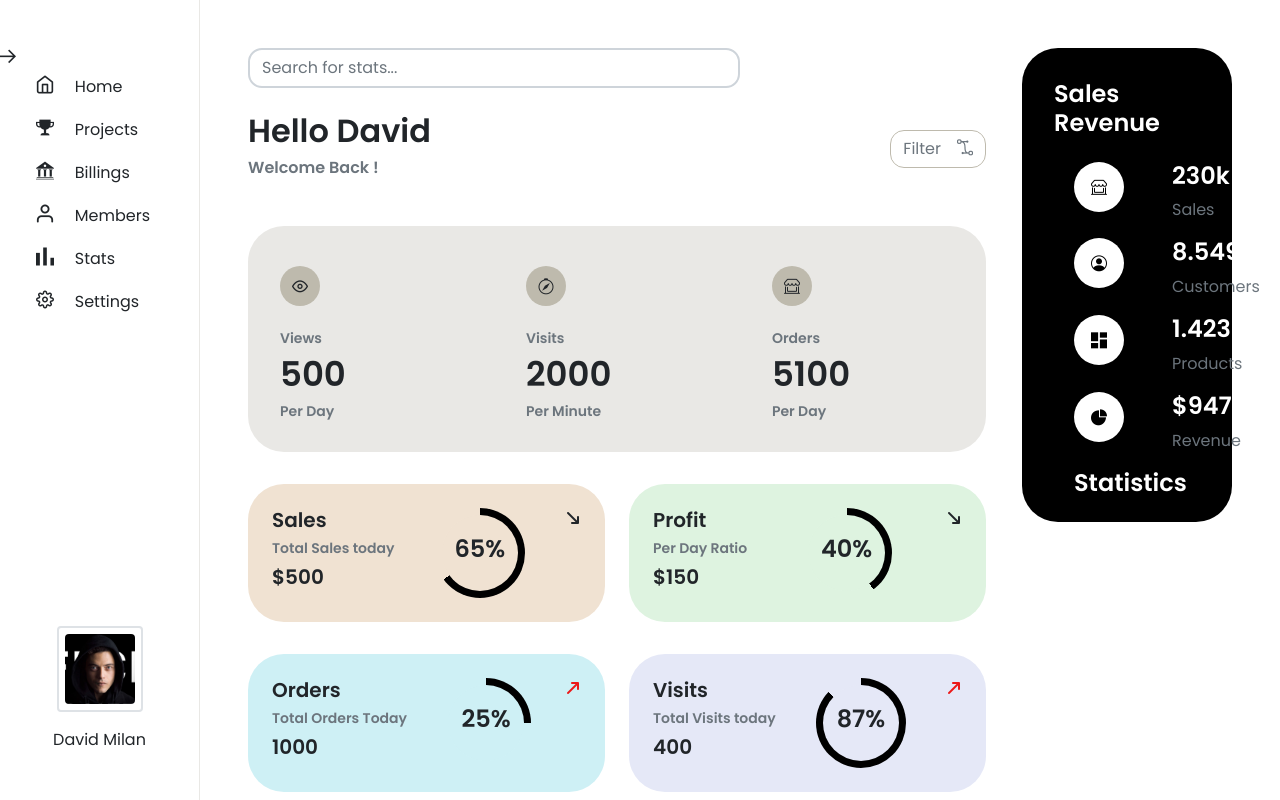
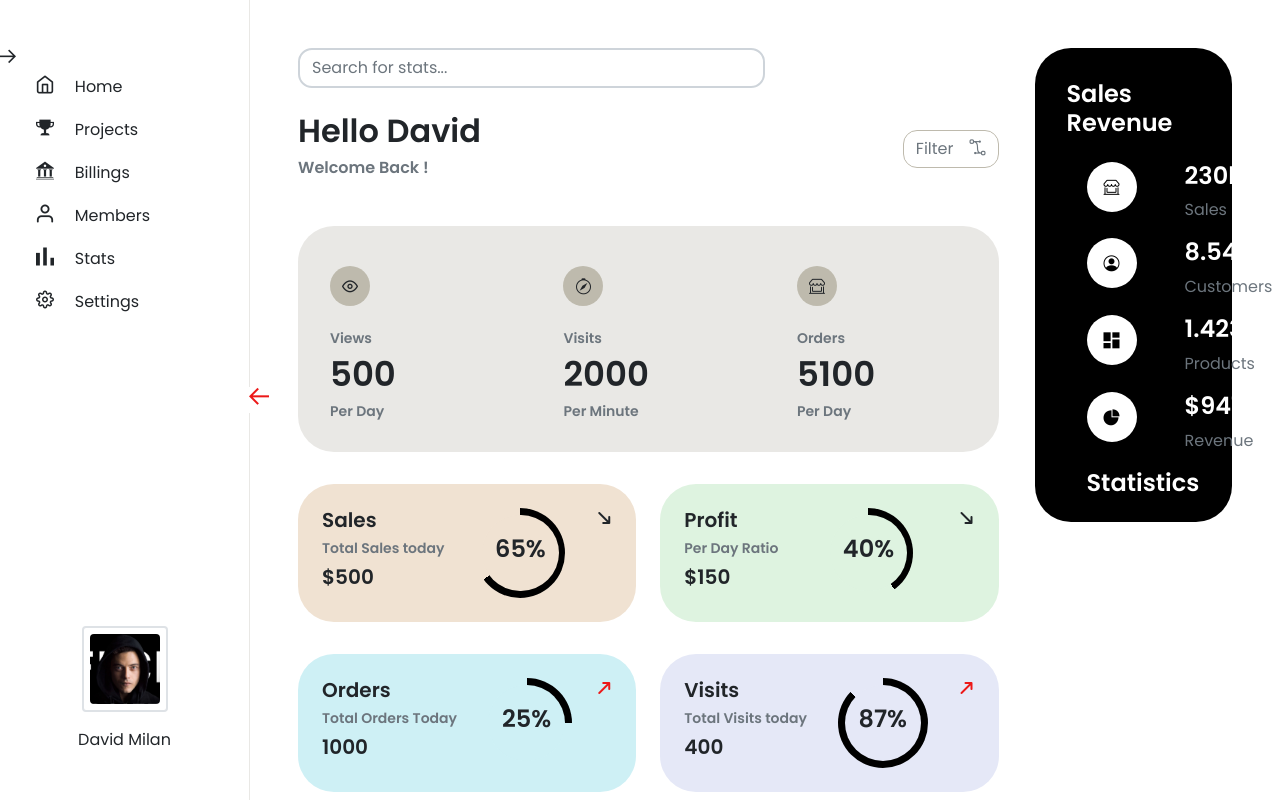
Before and after one commit to omkhambhata24/CSS, a website: page Dashboard-Bootstrap/index.html in a window 1280 px wide. Drawn offline with Linux system fonts and the light colour scheme; files whose address does not match are found by name.

Commit message:
Fix: Sidebar Toggle

```diff
--- a/Dashboard-Bootstrap/assets/scss/base/_variables.scss
+++ b/Dashboard-Bootstrap/assets/scss/base/_variables.scss
@@ -14,7 +14,7 @@ $profile-image-padding: 0.375rem;
 
 
 //Navbar
-$navbar-width: 200px;
+$navbar-width: 300px;
 $list-font-size: 1.125rem;
 $nav-text-font: 16px;
 
--- a/Dashboard-Bootstrap/assets/scss/layout/_sidebar.scss
+++ b/Dashboard-Bootstrap/assets/scss/layout/_sidebar.scss
@@ -28,8 +28,8 @@ ul{
 
 //Navbar
 .aside{
-    width: $navbar-width;
-    min-width: $navbar-width;
+    flex: 0 0 250px;
+    // width: $navbar-width;
     border-right: 1px solid $gray;
 }
 
@@ -40,3 +40,39 @@ figure{
 .nav-text{
     font-size: $nav-text-font;
 }
+
+.aside-toggle {
+    background-color: $light;
+    border-radius: -10px;
+    top: 50%;
+    left: 100%;
+    transform: translateY(-50%);
+    transition: all ease-in 0.4s;
+    .icon {
+        display: block;
+        transition: all ease-in 0.4s;
+        transform: rotate(180deg);
+    }
+}
+
+#aside-checkbox:checked ~ .aside {
+    transform: translateX(-250px);
+    flex-basis: 0;
+    width: 0;
+    // padding: 0;
+    .aside-toggle {
+        transform-origin: center;
+        transition: all ease-in 0.4s;
+        left:auto;
+        right:-275px;
+
+        .icon {
+            display:block;
+        }
+    }
+}
+
+.icon{
+    font-size: 1.25rem;
+    color: $danger;
+}
--- a/Dashboard-Bootstrap/index.html
+++ b/Dashboard-Bootstrap/index.html
@@ -16,13 +16,13 @@
 
 
         <!-- Start: Sidebar-->
-        <!-- <input type="checkbox" id="navbar-checkbox" class="d-none"> -->
-        <aside class="d-flex flex-column aside position-relative py-5 overflow-hidden">
-            <!-- <div class="navbar-toggle position-absolute">
-                    <label for="navbar-checkbox">
-                        <span class="icon icon-arrow-left"></span>
-                    </label>
-                </div> -->
+        <input type="checkbox" id="aside-checkbox" class="d-none">
+        <aside class="d-flex flex-column aside position-relative py-5">
+            <div class="aside-toggle position-absolute">
+                <label for="aside-checkbox">
+                    <span class="icon icon-arrow"></span>
+                </label>
+            </div>
 
             <div class="icon-arrow"></div>
 
@@ -221,7 +221,8 @@
                             <!-- revenue-card:start -->
                             <div class="row revenue-card">
                                 <div class="col-12 px-5 d-flex">
-                                    <div class="sales-icon d-flex justify-content-center align-items-center flex-grow-0 flex-shrink-0">
+                                    <div
+                                        class="sales-icon d-flex justify-content-center align-items-center flex-grow-0 flex-shrink-0">
                                         <span class="icon-shop-window"></span>
                                     </div>
                                     <div class="details px-5 ">
@@ -231,7 +232,8 @@
                                 </div>
 
                                 <div class="col-12 px-5 d-flex">
-                                    <div class="sales-icon d-flex justify-content-center align-items-center flex-grow-0 flex-shrink-0">
+                                    <div
+                                        class="sales-icon d-flex justify-content-center align-items-center flex-grow-0 flex-shrink-0">
                                         <span class="icon-customer"></span>
                                     </div>
                                     <div class="details px-5">
@@ -241,7 +243,8 @@
                                 </div>
 
                                 <div class="col-12 px-5 d-flex">
-                                    <div class="sales-icon d-flex justify-content-center align-items-center flex-grow-0 flex-shrink-0">
+                                    <div
+                                        class="sales-icon d-flex justify-content-center align-items-center flex-grow-0 flex-shrink-0">
                                         <span class="icon-dashboard"></span>
                                     </div>
                                     <div class="details px-5">
@@ -251,7 +254,8 @@
                                 </div>
 
                                 <div class="col-12 px-5 d-flex">
-                                    <div class="sales-icon d-flex justify-content-center align-items-center flex-grow-0 flex-shrink-0">
+                                    <div
+                                        class="sales-icon d-flex justify-content-center align-items-center flex-grow-0 flex-shrink-0">
                                         <span class="icon-chart"></span>
                                     </div>
                                     <div class="details px-5">
@@ -261,7 +265,7 @@
                                 </div>
 
                                 <div class="col-12 px-5 d-flex">
-                                   <h4>Statistics</h4>
+                                    <h4>Statistics</h4>
                                 </div>
 
                             </div>
```
Also changed, not shown: Dashboard-Bootstrap/assets/css/style.min.css, 1 other file.
